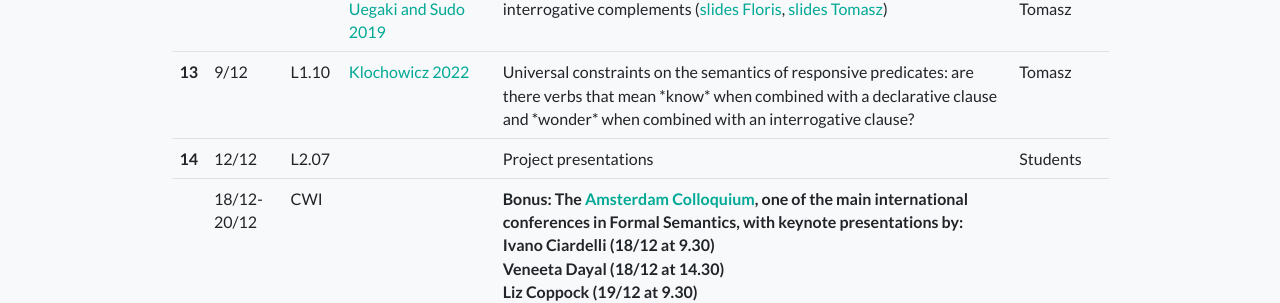
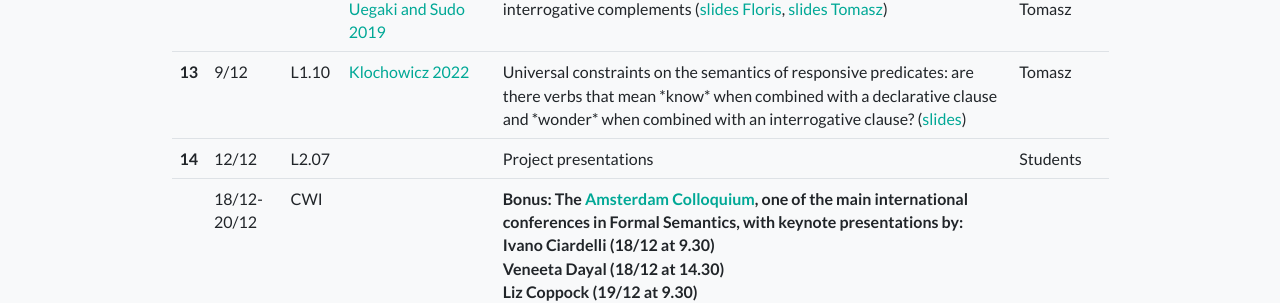
Before and after one commit to froelofs/inquisitive-semantics, a Jekyll site: the page built from _courses/2024-amsterdam.md, in a window 1280 px wide and 900 px high, scrolled down 3317 px. Shown: the part 198-501 px from the top of the window. Built offline with Jekyll 4.4.1, drawn with Linux system fonts in a browser that asks for light colours; part of the change alters nothing that is shown.

Commit message:
Update 2024-amsterdam.md

```diff
--- a/_courses/2024-amsterdam.md
+++ b/_courses/2024-amsterdam.md
@@ -232,9 +232,7 @@ schedule: >
       </td>
       <td>
         Universal constraints on the semantics of responsive predicates: are there verbs that mean *know* when combined with a declarative clause and *wonder* when combined with an interrogative clause?
-        <!--
-        (<a href="https://www.dropbox.com/scl/fi/pnrshgpupuv1p537lmryn/Responsive_predicates.pdf?rlkey=30nr25ggyl1xxocxeb9fiuz97&dl=0">slides</a>)
-        -->
+        (<a href="https://amsuni-my.sharepoint.com/:b:/g/personal/f_roelofsen_uva_nl/EYZQcJMFgkpAmQbgublYrJwBWytoLPLppShu8ExdYhS6bA?e=8M9kCW">slides</a>)
       </td>
 
 
```
